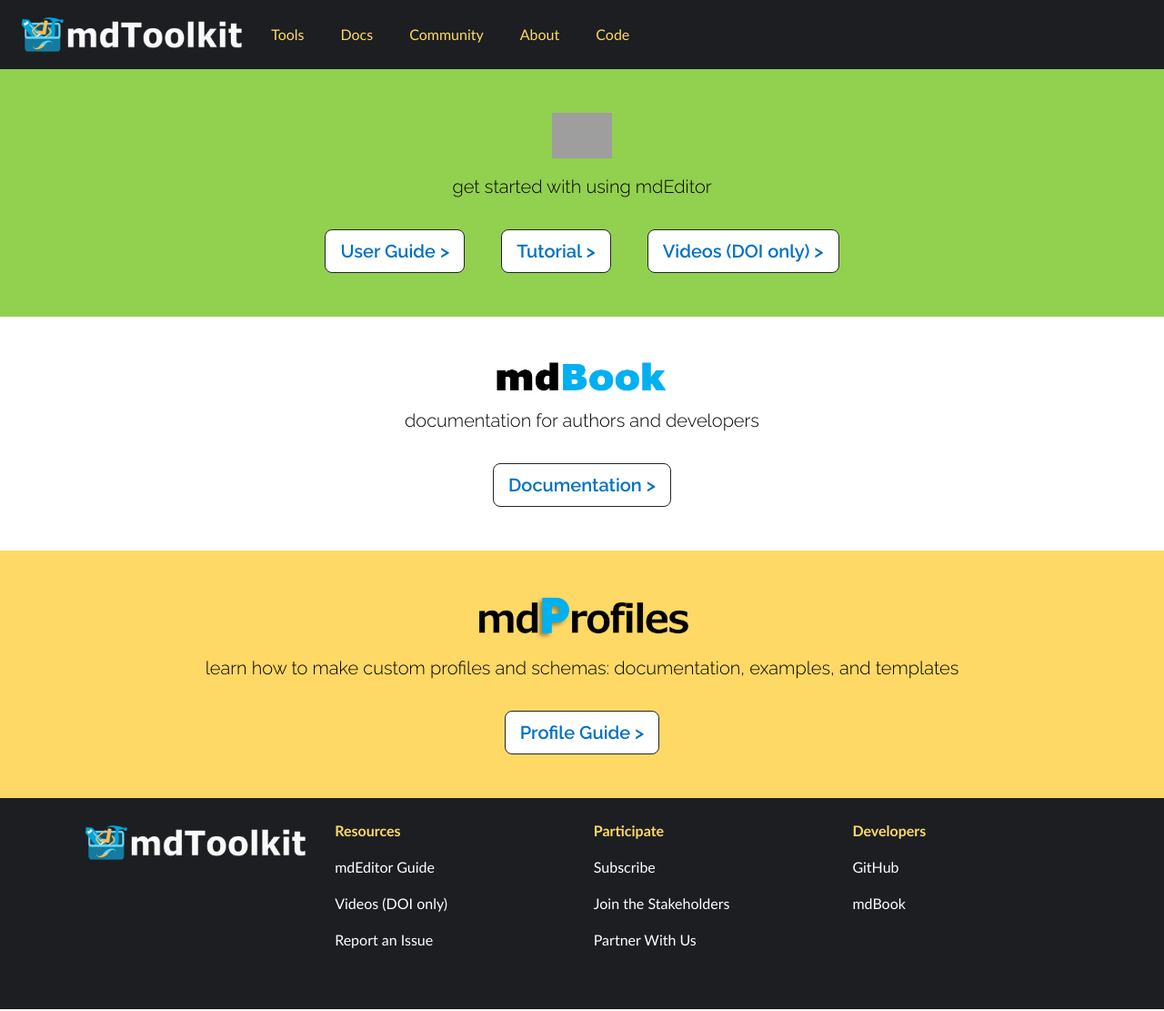
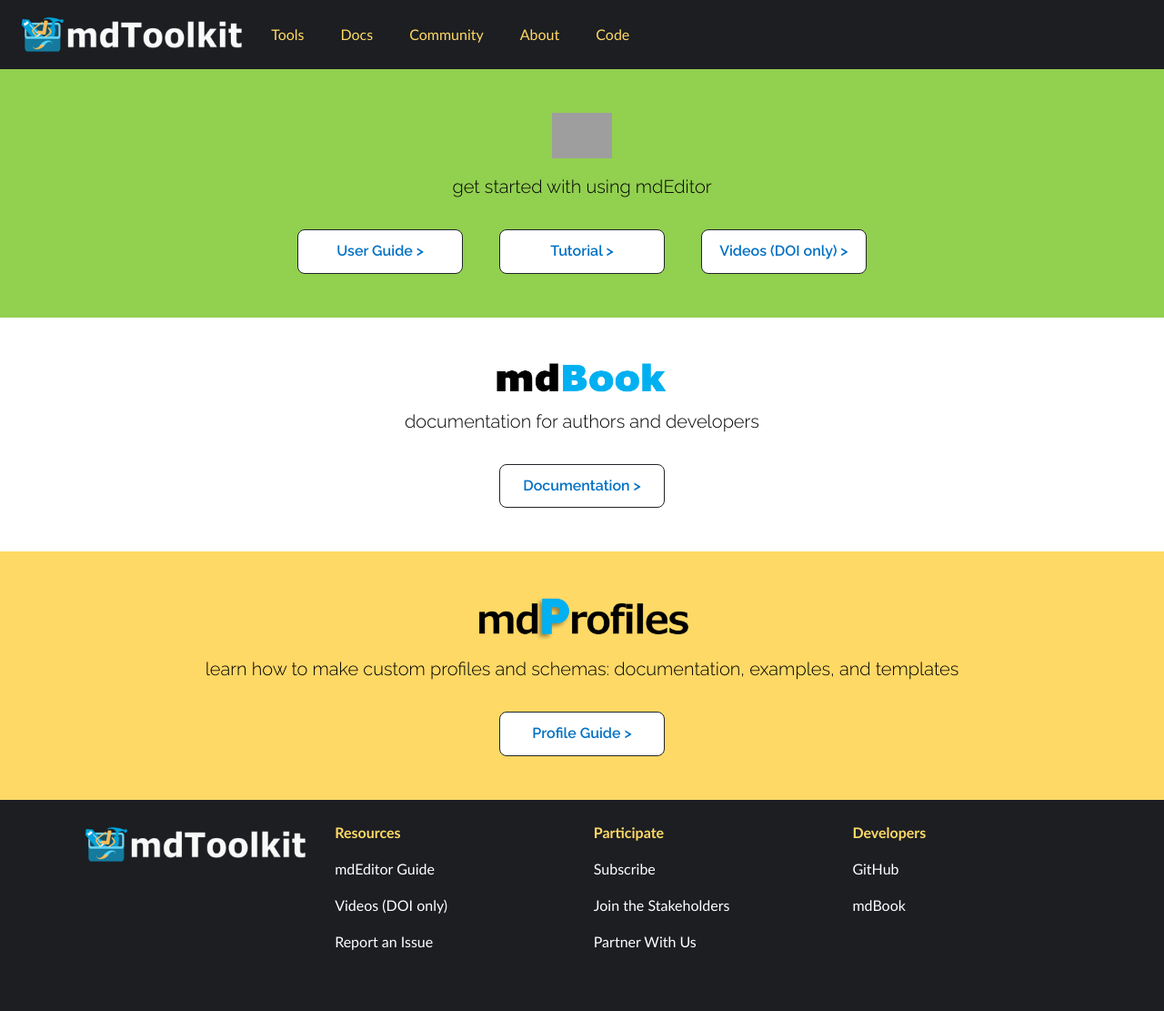
Before and after one commit to adiwg/mdToolkit-web, a Jekyll site: the page built from docs.html, in a window 1280 px wide. Shown: the whole page at 91% size. Built offline with Jekyll 4.4.1, drawn with Linux system fonts in a browser that asks for light colours; grey boxes are pictures that could not be loaded.

Commit message:
buttons uniform size

```diff
--- a/_sass/main.scss
+++ b/_sass/main.scss
@@ -85,3 +85,8 @@
 .top-below {
   top: 10%;
 }
+
+.btn {
+  height: 48.6px;
+  min-width: 181.86px;
+}
--- a/docs.html
+++ b/docs.html
@@ -10,18 +10,20 @@
     <div class="row mx-auto d-flex justify-content-center gap-3">
       <div class="col-auto">
         <a href="https://guide.mdeditor.org/" target="_blank">
-          <button class="btn btn-lg bg-white border border-dark fw-bold" style="color: #0071c4;">User Guide ></button>
+          <button class="btn btn-lg bg-white border border-dark fw-bold fs-6" style="color: #0071c4;">User Guide
+            ></button>
         </a>
       </div>
       <div class="col-auto">
         <a href="https://guide.mdeditor.org/tutorial/welcome-to-tutorial.html" target="_blank">
-          <button class="btn btn-lg bg-white border border-dark fw-bold" style="color: #0071c4;">Tutorial ></button>
+          <button class="btn btn-lg bg-white border border-dark fw-bold fs-6" style="color: #0071c4;">Tutorial
+            ></button>
         </a>
       </div>
       <div class="col-auto">
         <a href="https://web.microsoftstream.com/channel/241d6c88-dbca-44e9-9351-2b89acc9b278?referrer=https:%2F%2Fstatics.teams.cdn.office.net%2F"
           target="_blank">
-          <button class="btn btn-lg bg-white border border-dark fw-bold" style="color: #0071c4;">Videos (DOI only)
+          <button class="btn btn-lg bg-white border border-dark fw-bold fs-6" style="color: #0071c4;">Videos (DOI only)
             ></button>
         </a>
       </div>
@@ -35,7 +37,7 @@
     <div class="row mx-auto">
       <div class="col-auto">
         <a href="https://mdbook.adiwg.org/" target="_blank">
-          <button class="btn btn-lg bg-white border border-dark fw-bold" style="color: #0071c4;">Documentation
+          <button class="btn btn-lg bg-white border border-dark fw-bold fs-6" style="color: #0071c4;">Documentation
             ></button>
         </a>
       </div>
@@ -52,7 +54,7 @@
     <div class="row mx-auto">
       <div class="col-auto">
         <a href="http://www.adiwg.org/mdProfiles/" target="_blank">
-          <button class="btn btn-lg bg-white border border-dark fw-bold" style="color: #0071c4;">Profile Guide
+          <button class="btn btn-lg bg-white border border-dark fw-bold fs-6" style="color: #0071c4;">Profile Guide
             ></button>
         </a>
       </div>
--- a/index.html
+++ b/index.html
@@ -24,7 +24,7 @@
   <div class="row gap-5">
     <div class="col-sm d-flex justify-content-center align-items-center">
       <a class="text-white text-decoration-none" href="https://www.mdeditor.org/" target="_blank">
-        <button type="button" class="btn btn-success border border-dark border-1 shadow"
+        <button type="button" class="btn btn-success border border-dark border-1 shadow fw-bold"
           style="background-color: #77b550;">
           Try <img class="pb-2" style="height: 35px;" src="/assets/images/mdEditor_dark_logo.png" alt="mdEditor logo"> >
         </button>
@@ -32,7 +32,7 @@
     </div>
     <div class="col-sm d-flex justify-content-center align-items-center">
       <a href="https://guide.mdeditor.org/tutorial/welcome-to-tutorial.html" target="_blank">
-        <button type="button" class="btn border border-dark border-1 text-primary shadow"
+        <button type="button" class="btn border border-dark border-1 text-primary shadow fw-bold"
           style="height: 48.6px; width: 181.86px;">Take
           the Tutorial ></button>
       </a>
--- a/tools.html
+++ b/tools.html
@@ -37,7 +37,7 @@
   <div class="row justify-content-center my-5 gap-5">
     <div class="col-sm-auto d-flex justify-content-center">
       <a class="text-white text-decoration-none" href="https://www.mdeditor.org/" target="_blank">
-        <button type="button" class="btn btn-success border border-dark border-1 shadow"
+        <button type="button" class="btn btn-success border border-dark border-1 shadow fw-bold"
           style="background-color: #77b550;">
           Try <img class="pb-2" style="height: 35px;" src="/assets/images/mdEditor_dark_logo.png" alt="mdEditor logo">
           >
@@ -181,7 +181,7 @@
       <img class="my-3 img-fluid border border-dark border-3" src="/assets/images/schemaViewer.JPG" alt="schemaViewer">
       <div class="d-flex flex-column">
         <a class="text-white text-decoration-none mx-auto" href="https://mdtools.adiwg.org/" target="_blank">
-          <button type="button" class="btn btn-success border border-dark border-1 shadow fw-bold"
+          <button type="button" class="btn text-white fw-bold border border-dark border-1 shadow"
             style="background-color: #77b550;">
             Try <img class="pb-2" style="height: 30px;" src="/assets/images/mdTools_dark_logo.png" alt="mdTools logo"> >
           </button>
```
Also changed, not shown: 4 other files.
